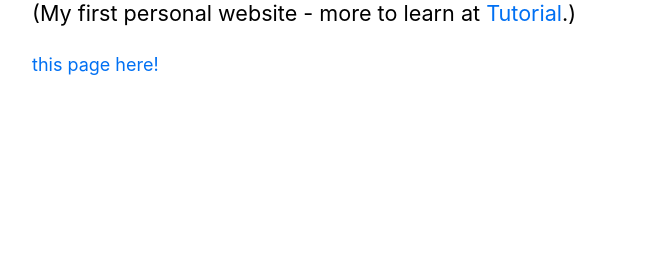
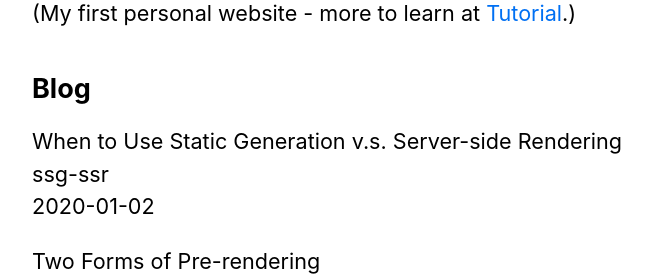
Before and after one commit to alexbraatz/home_base, a Next.js app: page / in a window 1280 px wide. Shown: the part 623-899 px from the top of the page, without its empty margins (40-709 px from the left). Before the commit the page ends 800 px from the top, so only its background shows below. Built offline with nearby package versions, Linux system fonts and the light colour scheme.

Commit message:
blog files linked to home page

```diff
--- a/lib/posts.js
+++ b/lib/posts.js
@@ -3,6 +3,7 @@
 import matter from 'gray-matter'
 
 const postsDirectory = path.join(process.cwd(), 'posts' )
+
 
 export function getSortedPostsData() {
 	// Get file names under /posts
--- a/pages/index.js
+++ b/pages/index.js
@@ -3,7 +3,21 @@
 import Layout, { siteTitle } from '../components/layout'
 import ustilStyles from '../styles/utils.module.css'
 
-export default function Home() {
+import { getSortedPostsData } from '../lib/posts'
+
+// add an import for 'getSortedPostsData' and call it here
+export async function getStaticProps() {
+  const allPostsData = getSortedPostsData()
+  return {
+    props: {
+      allPostsData
+    }
+  }
+}
+
+// by returning 'allPostsData' inside the 'props' object in 'getStaticProps'
+// the blog posts will be passed to the 'Home' component as a prop like so
+export default function Home({ allPostsData }) {
   return (
     <Layout home>
       <Head>
@@ -16,6 +30,22 @@
           <a href="https://nextjs.org/learn">Tutorial</a>.)
         </p>
       </section>
+
+      <section className={`${ustilStyles.headingMd} ${ustilStyles.padding1px}`}>
+        <h2 className={ustilStyles.headingLg}>Blog</h2>
+        <ul className={ustilStyles.list}>
+          {allPostsData.map(({id, date, title}) => (
+            <li className={ustilStyles.listItem} key={id}>
+              {title}
+              <br />
+              {id}
+              <br />
+              {date}
+            </li>
+          ))}
+        </ul>
+
+      </section>
       <Link href="posts/first-post">
         <a>this page here!</a>
       </Link>
```
